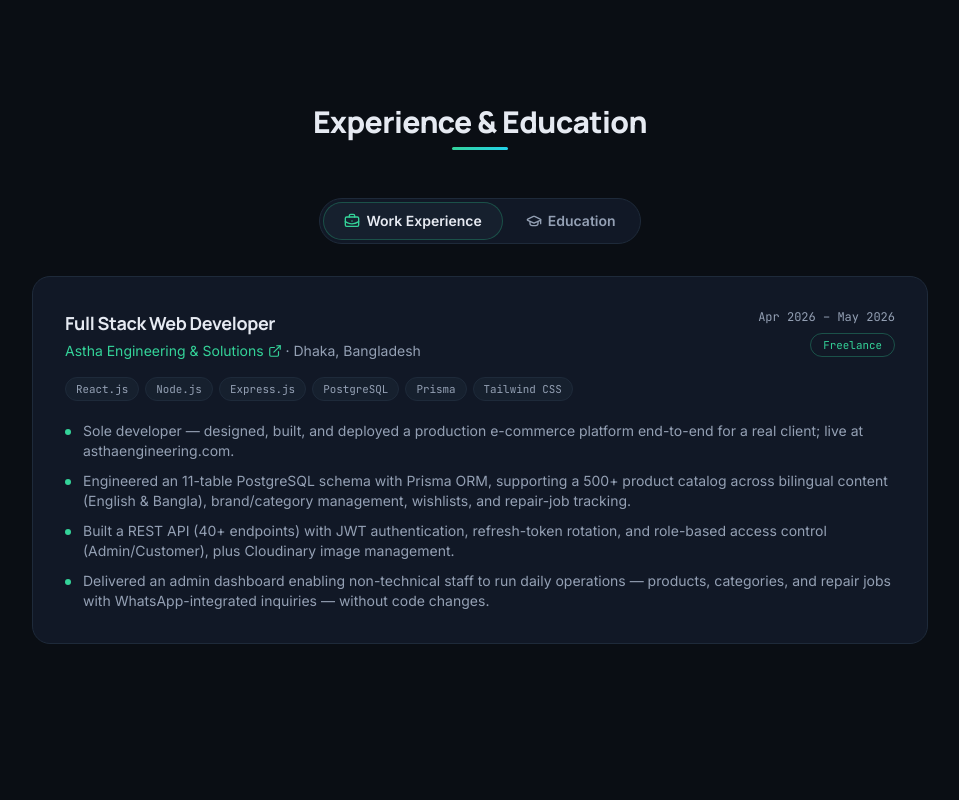
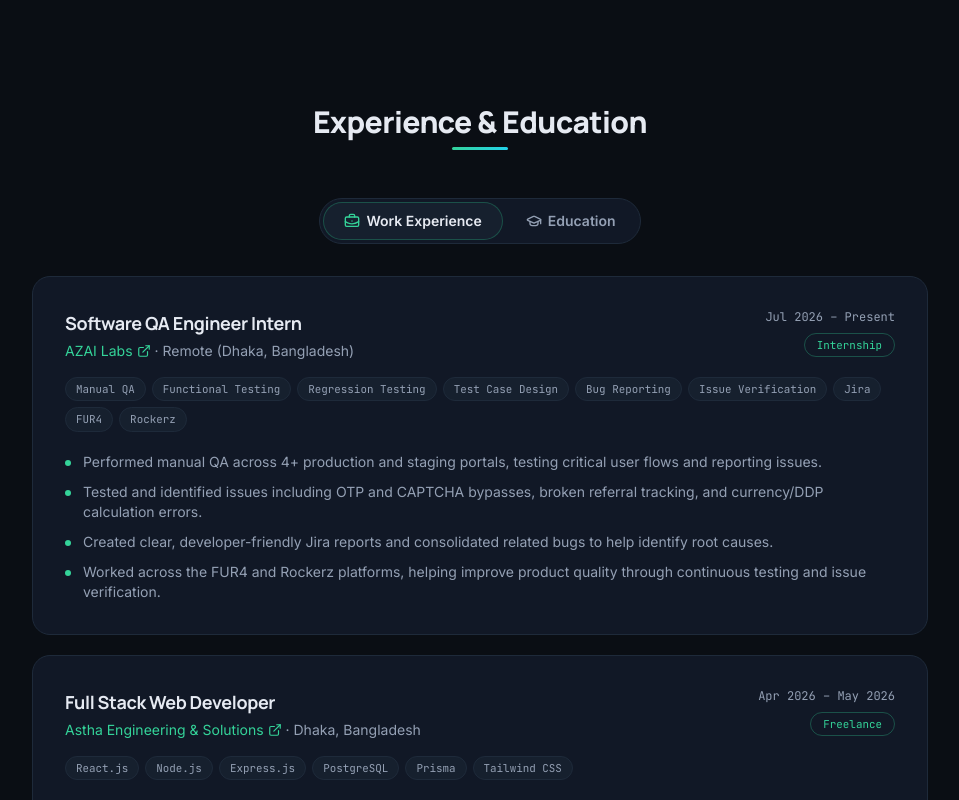
Before and after one commit to me-nayeem/my-portfolio, a Next.js app: page / in a window 1280 px wide. Shown: the part 2000-2800 px from the top of the page, without its empty margins (160-1119 px from the left). Built offline with nearby package versions, Linux system fonts and the light colour scheme.

Commit message:
New Experience

```diff
--- a/src/content/experience.ts
+++ b/src/content/experience.ts
@@ -1,6 +1,33 @@
 import type { Experience } from "./types";
 
 export const experiences: Experience[] = [
+  {
+    role: "Software QA Engineer Intern",
+    company: "AZAI Labs",
+    location: "Remote (Dhaka, Bangladesh)",
+    companyUrl: "https://www.linkedin.com/company/azai-labs/posts/",
+    engagement: "Internship",
+    startDate: "Jul 2026",
+    endDate: "Present",
+    techStack: [
+      "Manual QA",
+      "Functional Testing",
+      "Regression Testing",
+      "Test Case Design",
+      "Bug Reporting",
+      "Issue Verification",
+      "Jira",
+      "FUR4",
+      "Rockerz",
+    ],
+    highlights: [
+      "Performed manual QA across 4+ production and staging portals, testing critical user flows and reporting issues.",
+      "Tested and identified issues including OTP and CAPTCHA bypasses, broken referral tracking, and currency/DDP calculation errors.",
+      "Created clear, developer-friendly Jira reports and consolidated related bugs to help identify root causes.",
+      "Worked across the FUR4 and Rockerz platforms, helping improve product quality through continuous testing and issue verification.",
+    ],
+  },
+
   {
     role: "Full Stack Web Developer",
     company: "Astha Engineering & Solutions",
@@ -18,10 +45,10 @@ export const experiences: Experience[] = [
       "Tailwind CSS",
     ],
     highlights: [
-      "Sole developer — designed, built, and deployed a production e-commerce platform end-to-end for a real client; live at asthaengineering.com.",
-      "Engineered an 11-table PostgreSQL schema with Prisma ORM, supporting a 500+ product catalog across bilingual content (English & Bangla), brand/category management, wishlists, and repair-job tracking.",
+      "Sole developer designed, built, and deployed a production e-commerce platform end-to-end for a real client; live at asthaengineering.com.",
+      "Engineered an 11-table PostgreSQL schema with Prisma ORM, supporting a 500+ product catalog, brand/category management, wishlists, and repair-job tracking.",
       "Built a REST API (40+ endpoints) with JWT authentication, refresh-token rotation, and role-based access control (Admin/Customer), plus Cloudinary image management.",
-      "Delivered an admin dashboard enabling non-technical staff to run daily operations — products, categories, and repair jobs with WhatsApp-integrated inquiries — without code changes.",
+      "Delivered an admin dashboard enabling non-technical staff to run daily operations products, categories, and repair jobs with WhatsApp-integrated inquiries without code changes.",
     ],
   },
 ];
```
